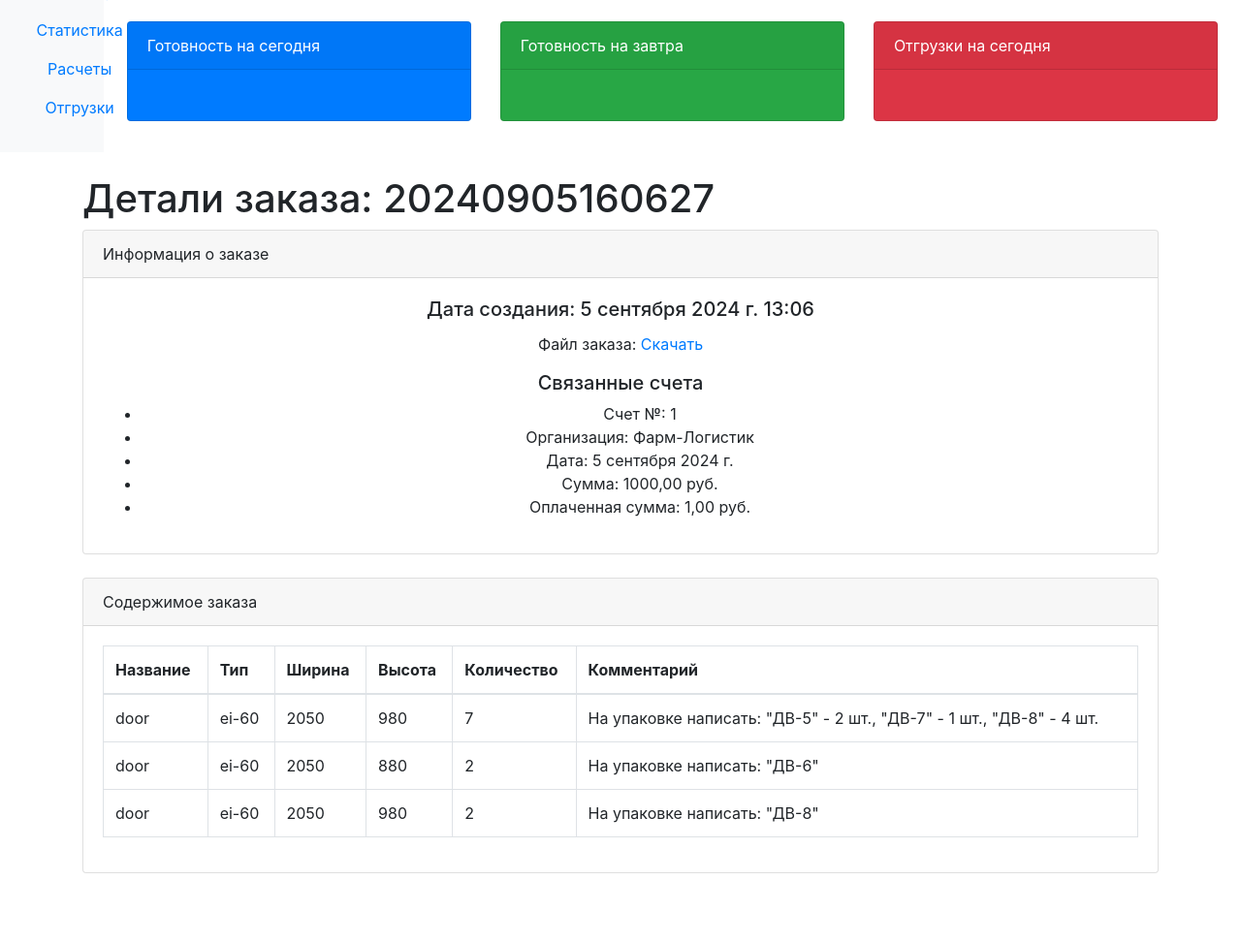
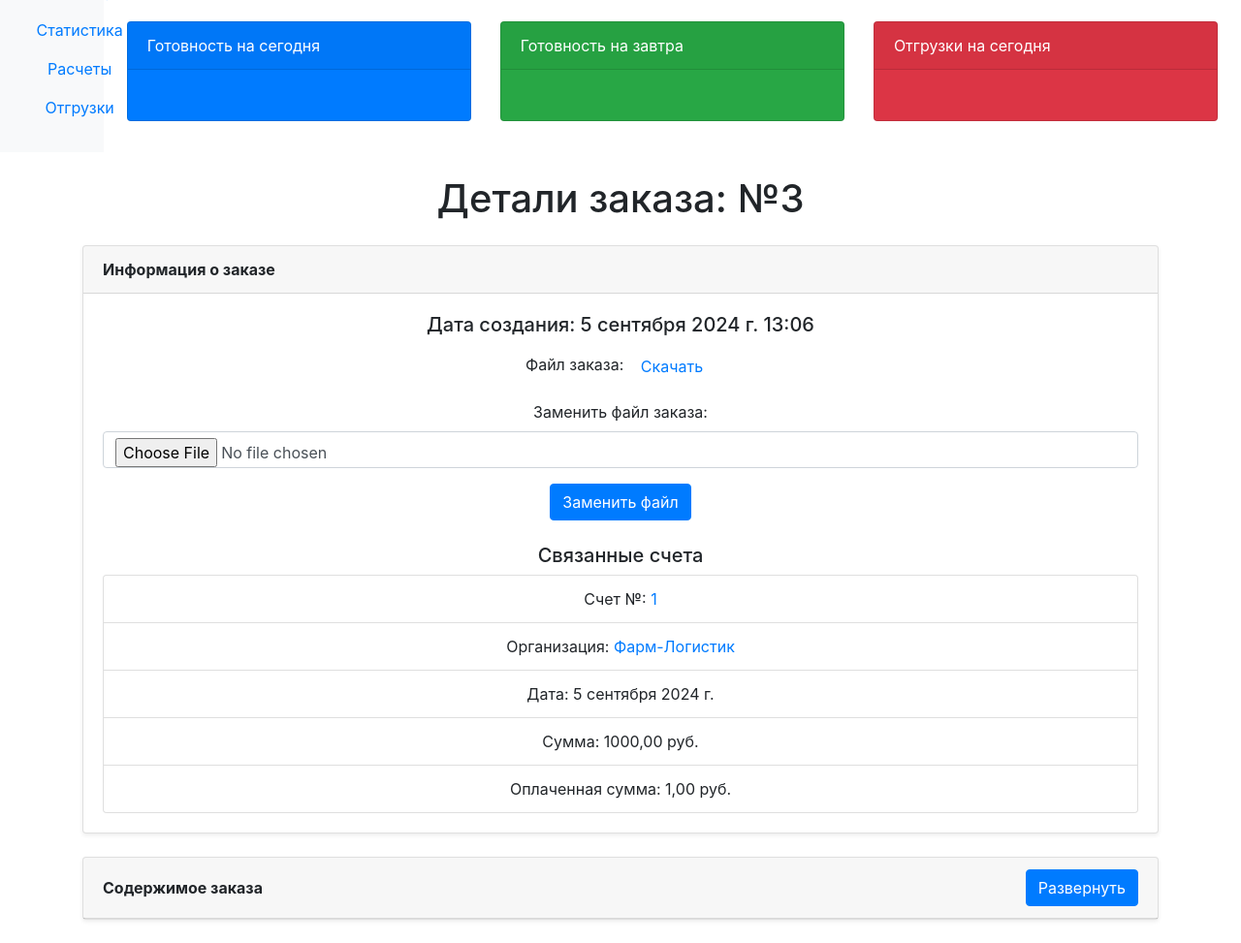
Before and after one commit to SMHotey/CRM-2_0, a Django app: page /erp_main/order/3/ in a window 1280 px wide. Shown: the part 209-1182 px from the top of the page at 97% size. Before the commit the page ends 1110 px from the top, so only its background shows below. Run offline with Django 5.2, Linux system fonts and the light colour scheme; data comes from the database, SQL or seed files in the repository; some libraries are stand-ins or nearby versions.

Commit message:
процесс идет

```diff
--- a/erp_main/forms.py
+++ b/erp_main/forms.py
@@ -62,3 +62,7 @@ class InvoiceForm(forms.ModelForm):
 
     def __str__(self):
         return self.number if self.number else "Без номера"
+
+
+class OrderFileForm(forms.Form):
+    order_file = forms.FileField()
--- a/erp_main/templates/order_detail.html
+++ b/erp_main/templates/order_detail.html
@@ -1,35 +1,47 @@
 {% extends 'base.html' %}
+
 {% block content %}
 <div class="container my-4">
-    <h1>Детали заказа: {{ order.internal_order_number }}</h1>
-    <div class="card">
+    <h1 class="mb-4 text-center">Детали заказа: №{{ order.id }}</h1>
+
+    <div class="card shadow-sm mb-4">
         <div class="card-header">
-            Информация о заказе <br>
+            <strong>Информация о заказе</strong>
         </div>
         <div class="card-body">
             <h5 class="card-title">Дата создания: {{ order.created_at }}</h5>
-            <p class="card-text">Файл заказа: <a href="{{ order.order_file.url }}">Скачать</a></p>
-            <h5>Связанные счета</h5>
-            <ul>
+            <p class="card-text">Файл заказа: <a class="btn btn-link" href="{{ order.order_file.url }}">Скачать</a></p>
+            <form method="post" enctype="multipart/form-data" class="mt-3" id="replaceFileForm">
+                {% csrf_token %}
+                <div class="mb-3">
+                    <label for="order_file" class="form-label">Заменить файл заказа:</label>
+                    <input type="file" class="form-control" id="order_file" name="order_file" required>
+                </div>
+                <button type="submit" class="btn btn-primary">Заменить файл</button>
+            </form>
+            <h5 class="mt-4">Связанные счета</h5>
+            <ul class="list-group">
                 {% if order.invoice %}
-                    <li>Счет №: {{ order.invoice.number }}</li>
-                    <li>Организация: {{ order.invoice.organization.name }}</li>
-                    <li>Дата: {{ order.invoice.date }}</li>
-                    <li>Сумма: {{ order.invoice.amount }} руб.</li>
-                    <li>Оплаченная сумма: {{ order.invoice.payed_amount }} руб.</li>
+                    <li class="list-group-item">Счет №: <a href="{% url 'invoice_detail' order.invoice.id %}">{{ order.invoice.number }}</a></li>
+                    <li class="list-group-item">Организация: <a href="{% url 'organization_detail' order.invoice.organization.id %}">{{ order.invoice.organization }}</a></li>
+                    <li class="list-group-item">Дата: {{ order.invoice.date }}</li>
+                    <li class="list-group-item">Сумма: {{ order.invoice.amount }} руб.</li>
+                    <li class="list-group-item">Оплаченная сумма: {{ order.invoice.payed_amount }} руб.</li>
                 {% else %}
-                    <li>Отсутствуют связанные счета.</li>
+                    <li class="list-group-item">Отсутствуют связанные счета.</li>
                 {% endif %}
             </ul>
         </div>
     </div>
 
-    <div class="card mt-4">
-        <div class="card-header">
-            Содержимое заказа
+    <div class="card shadow-sm">
+        <div class="card-header d-flex justify-content-between align-items-center">
+            <strong>Содержимое заказа</strong>
+            <button id="toggleButton" class="btn btn-primary">Развернуть</button>
         </div>
+        <div id="orderItems" style="max-height: 0; overflow: hidden; transition: max-height 0.5s ease;">
             <div class="card-body">
-            <table class="table table-bordered">
+                <table class="table table-bordered table-striped">
                     <thead>
                         <tr>
                             <th>Название</th>
@@ -56,4 +68,18 @@
             </div>
         </div>
     </div>
+</div>
+
+<script>
+    const button = document.getElementById("toggleButton");
+    const orderItems = document.getElementById("orderItems");
+
+    button.addEventListener("click", function() {
+        const isExpanded = orderItems.style.maxHeight !== "0px";
+
+        orderItems.style.maxHeight = isExpanded ? "0px" : orderItems.scrollHeight + "px";
+        button.textContent = isExpanded ? "Развернуть" : "Скрыть";
+    });
+</script>
+
 {% endblock %}
--- a/erp_main/urls.py
+++ b/erp_main/urls.py
@@ -13,7 +13,7 @@ urlpatterns = [
     path('organization/add/', views.organization_add, name='organization_add'),
     path('invoice/add/', views.invoice_add, name='invoice_add'),
     path('login/', auth_views.LoginView.as_view(), name='login'),
-    path('order/<int:id>/', views.order_detail, name='order_detail'),
+    path('order/<int:order_id>/', views.order_detail, name='order_detail'),
     path('organization/<int:id>/', views.organization_detail, name='organization_detail'),
     path('invoice/<int:id>/', views.invoice_detail, name='invoice_detail'),
     path('invoices_list/', views.invoices_list, name='invoices_list'),
--- a/erp_main/views.py
+++ b/erp_main/views.py
@@ -1,6 +1,6 @@
 from django.contrib import messages
 from django.shortcuts import render, redirect, get_object_or_404
-from .forms import OrderForm, OrganizationForm, InvoiceForm, UserCreationForm
+from .forms import OrderForm, OrganizationForm, InvoiceForm, UserCreationForm, OrderFileForm
 from .models import OrderItem, Order, Organization, Invoice  # Убедитесь, что вы импортировали модель
 from openpyxl import load_workbook  # Проверьте, что библиотека установлена
 import re
@@ -191,8 +191,15 @@ def orders_list(request):
         return render(request, 'orders_list.html', {'orders': Order.objects.filter(user=request.user)()})
 
 
-def order_detail(request, id):
-    order = get_object_or_404(Order, id=id)
+def order_detail(request, order_id):
+    order = get_object_or_404(Order, id=order_id)
+    if request.method == 'POST':
+        form = OrderFileForm(request.POST, request.FILES)
+        if form.is_valid():
+            order.order_file = form.cleaned_data['order_file']  # Замените файл заказа
+            order.save()
+            return redirect('order_detail', {'order': order})
+
     return render(request, 'order_detail.html', {'order': order})
 
 
--- a/templates/base.html
+++ b/templates/base.html
@@ -87,7 +87,6 @@
         <div class="header-title-new" id="newTitle">Двери Металл-М</div>
     </div>
     <div class="row">
-        <!-- Левая панель (уменьшенная в два раза) -->
         <nav class="col-md-1 d-none d-md-block bg-light sidebar">
             <div class="sidebar-sticky">
                 <ul class="nav flex-column text-center">
@@ -99,6 +98,7 @@
                             <a class="dropdown-item" href="{% url 'order_upload' %}">Создать заказ</a>
                             <a class="dropdown-item" href="#">Умный поиск</a>
                         </div>
+                    </li>
                     <li class="nav-item">
                         <a class="nav-link" href="">Организации</a>
                         <div class="dropdown-menu">
@@ -108,19 +108,13 @@
                         </div>
                     </li>
                     <li class="nav-item">
-                        <a class="nav-link" href="#">
-                            Менеджеры
-                        </a>
+                        <a class="nav-link" href="#">Менеджеры</a>
                     </li>
                     <li class="nav-item">
-                        <a class="nav-link" href="#">
-                            Статистика
-                        </a>
+                        <a class="nav-link" href="#">Статистика</a>
                     </li>
                     <li class="nav-item">
-                        <a class="nav-link" href="#">
-                            Расчеты
-                        </a>
+                        <a class="nav-link" href="#">Расчеты</a>
                         <div class="dropdown-menu">
                             <a class="dropdown-item" href="#">Прайс общий</a>
                             <a class="dropdown-item" href="#">Прайсы клиентов</a>
@@ -130,9 +124,7 @@
                         </div>
                     </li>
                     <li class="nav-item">
-                        <a class="nav-link" href="#">
-                            Отгрузки
-                        </a>
+                        <a class="nav-link" href="#">Отгрузки</a>
                         <div class="dropdown-menu">
                             <a class="dropdown-item" href="#">Цех №1</a>
                             <a class="dropdown-item" href="#">Цех №3</a>
@@ -185,14 +177,16 @@
                     </div>
                 </div>
             </div>
-
-
-
         </main>
     </div>
 </div>
+
 {% block content %}
 {% endblock %}
+
+<script src="https://code.jquery.com/jquery-3.5.1.js"></script>
+<script src="https://cdn.jsdelivr.net/npm/@popperjs/core@2.5.0/dist/umd/popper.min.js"></script>
+<script src="https://maxcdn.bootstrapcdn.com/bootstrap/4.5.2/js/bootstrap.min.js"></script>
 <script>
     function showNewTitle() {
         document.getElementById("originalTitle").classList.add("header-title-hidden");
@@ -203,20 +197,6 @@
         document.getElementById("originalTitle").classList.remove("header-title-hidden");
         document.getElementById("newTitle").style.opacity = 0;
     }
-
-    // Создание 10 пустых строк в таблице
-    const tableBody = document.getElementById('tableBody');
-    for (let i = 0; i < 10; i++) {
-        let row = tableBody.insertRow();
-        for (let j = 0; j < 15; j++) {
-            let cell = row.insertCell();
-            cell.textContent = ''; // Оставляем ячейки пустыми
-        }
-    }
 </script>
-
-<script src="https://code.jquery.com/jquery-3.5.1.slim.min.js"></script>
-<script src="https://cdn.jsdelivr.net/npm/@popperjs/core@2.5.0/dist/umd/popper.min.js"></script>
-<script src="https://maxcdn.bootstrapcdn.com/bootstrap/4.5.2/js/bootstrap.min.js"></script>
 </body>
 </html>
```
Also changed, not shown: 1 other file. Lines whose indentation alone changed are shown as unchanged.
